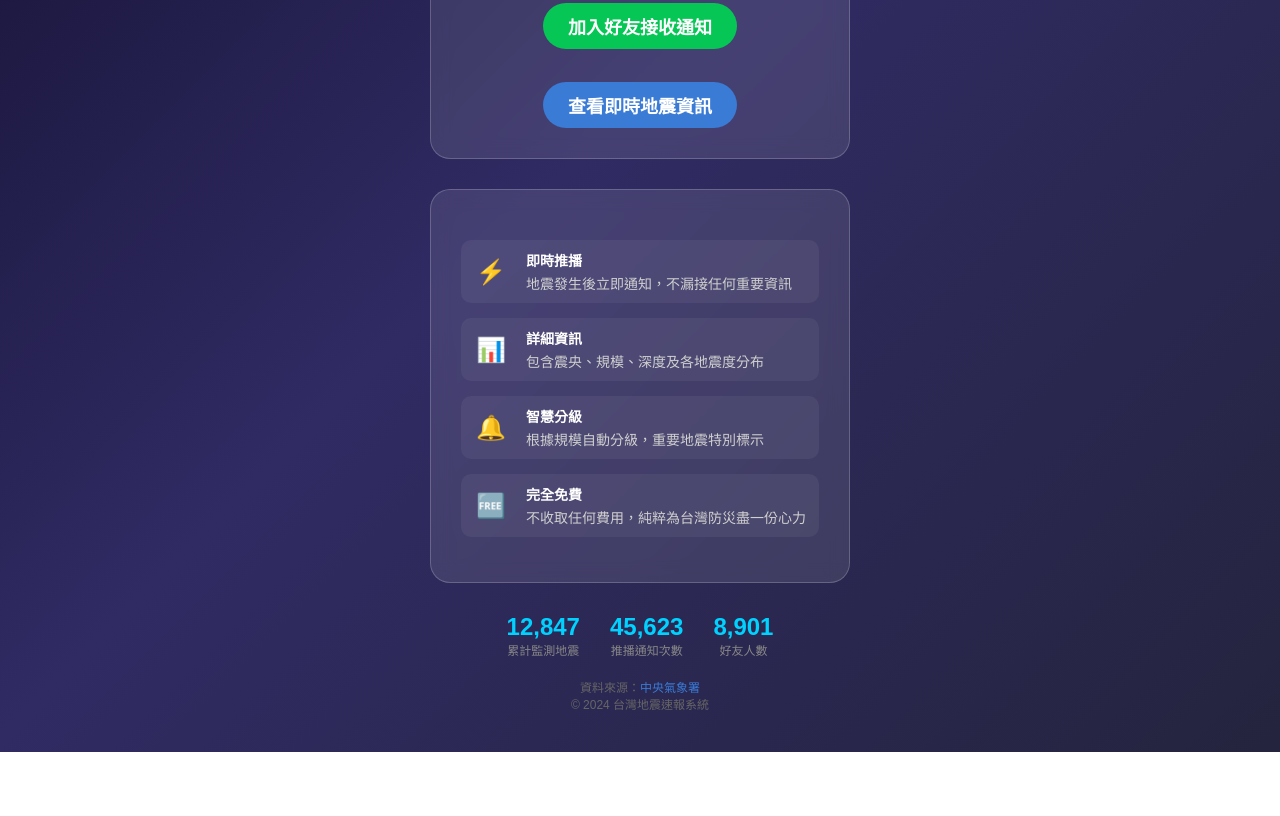
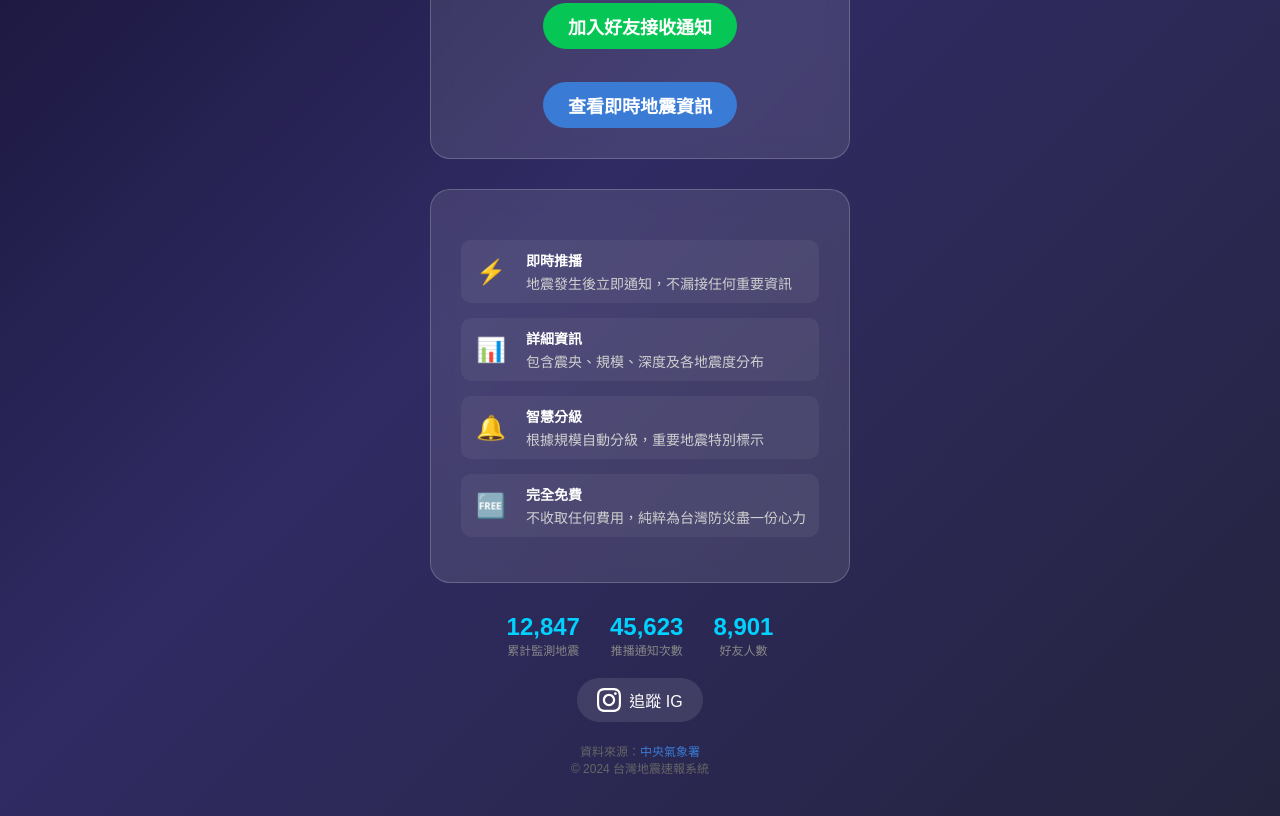
Before and after one commit to pengjun0429/earthquake-bot, a plain HTML site: page index.html in a window 1280 px wide. Shown: the part 561-1377 px from the top of the page. Before the commit the page ends 1313 px from the top, so only its background shows below. Drawn offline with Linux system fonts and the light colour scheme.

Commit message:
新增 Instagram 社群連結

```diff
--- a/index.html
+++ b/index.html
@@ -149,6 +149,35 @@
             text-decoration: none;
         }
 
+        .social-links {
+            display: flex;
+            justify-content: center;
+            gap: 20px;
+            margin-top: 20px;
+        }
+
+        .social-icon {
+            display: flex;
+            align-items: center;
+            gap: 8px;
+            background: rgba(255, 255, 255, 0.1);
+            padding: 10px 20px;
+            border-radius: 25px;
+            color: #fff;
+            text-decoration: none;
+            transition: all 0.3s ease;
+        }
+
+        .social-icon:hover {
+            background: linear-gradient(45deg, #f09433, #e6683c, #dc2743, #cc2366, #bc1888);
+            transform: translateY(-3px);
+        }
+
+        .social-icon svg {
+            width: 24px;
+            height: 24px;
+        }
+
         .stats {
             display: flex;
             justify-content: center;
@@ -261,6 +290,15 @@
 
 
 
+        <div class="social-links">
+            <a href="https://www.instagram.com/YOUR_IG_ID" target="_blank" class="social-icon">
+                <svg viewBox="0 0 24 24" width="24" height="24" fill="currentColor">
+                    <path d="M12 2.163c3.204 0 3.584.012 4.85.07 3.252.148 4.771 1.691 4.919 4.919.058 1.265.069 1.645.069 4.849 0 3.205-.012 3.584-.069 4.849-.149 3.225-1.664 4.771-4.919 4.919-1.266.058-1.644.07-4.85.07-3.204 0-3.584-.012-4.849-.07-3.26-.149-4.771-1.699-4.919-4.92-.058-1.265-.07-1.644-.07-4.849 0-3.204.013-3.583.07-4.849.149-3.227 1.664-4.771 4.919-4.919 1.266-.057 1.645-.069 4.849-.069zm0-2.163c-3.259 0-3.667.014-4.947.072-4.358.2-6.78 2.618-6.98 6.98-.059 1.281-.073 1.689-.073 4.948 0 3.259.014 3.668.072 4.948.2 4.358 2.618 6.78 6.98 6.98 1.281.058 1.689.072 4.948.072 3.259 0 3.668-.014 4.948-.072 4.354-.2 6.782-2.618 6.979-6.98.059-1.28.073-1.689.073-4.948 0-3.259-.014-3.667-.072-4.947-.196-4.354-2.617-6.78-6.979-6.98-1.281-.059-1.69-.073-4.949-.073zm0 5.838c-3.403 0-6.162 2.759-6.162 6.162s2.759 6.163 6.162 6.163 6.162-2.759 6.162-6.163c0-3.403-2.759-6.162-6.162-6.162zm0 10.162c-2.209 0-4-1.79-4-4 0-2.209 1.791-4 4-4s4 1.791 4 4c0 2.21-1.791 4-4 4zm6.406-11.845c-.796 0-1.441.645-1.441 1.44s.645 1.44 1.441 1.44c.795 0 1.439-.645 1.439-1.44s-.644-1.44-1.439-1.44z"/>
+                </svg>
+                <span>追蹤 IG</span>
+            </a>
+        </div>
+
         <div class="footer">
             <p>資料來源：<a href="https://www.cwa.gov.tw/" target="_blank">中央氣象署</a></p>
             <p>© 2024 台灣地震速報系統</p>
```
